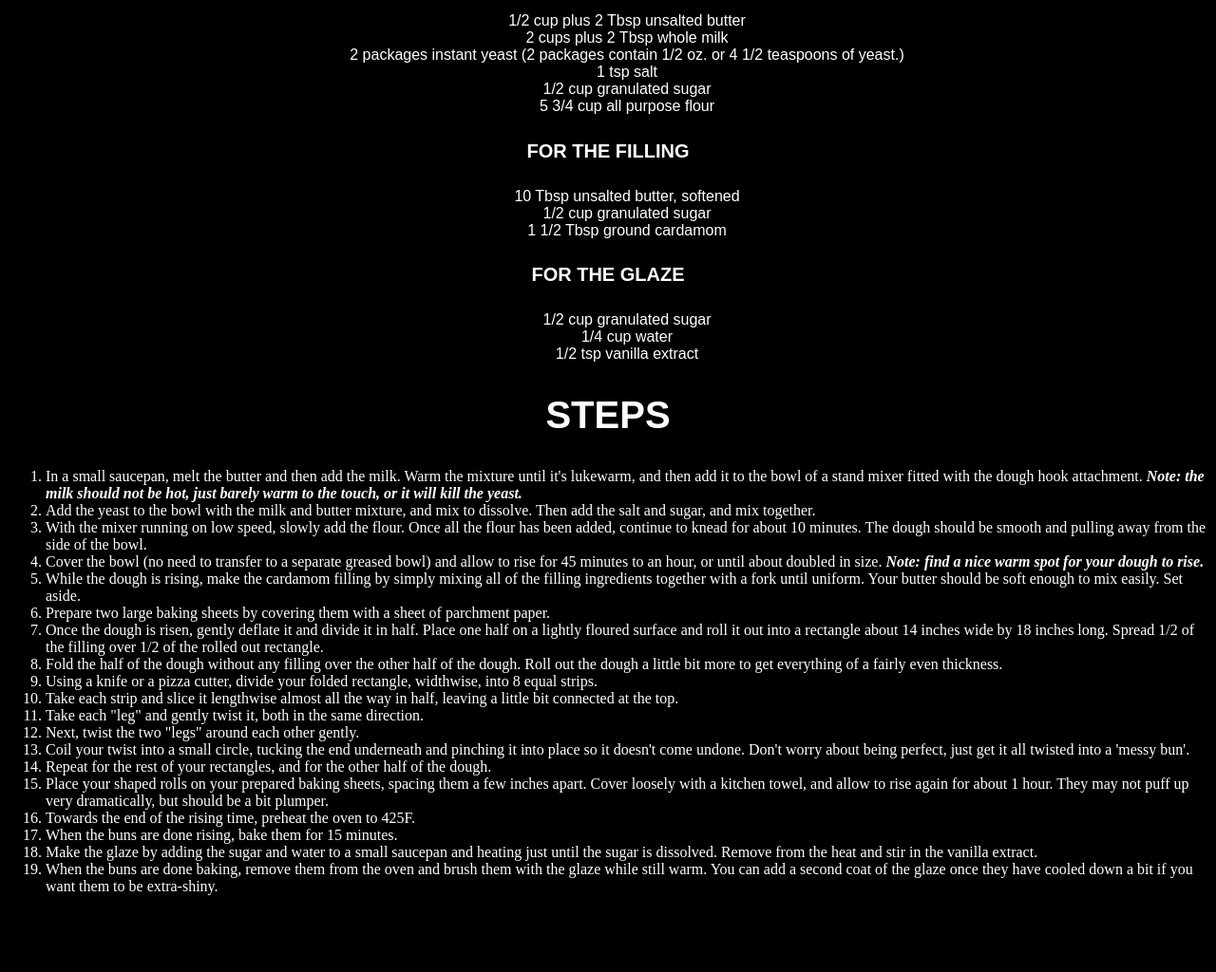
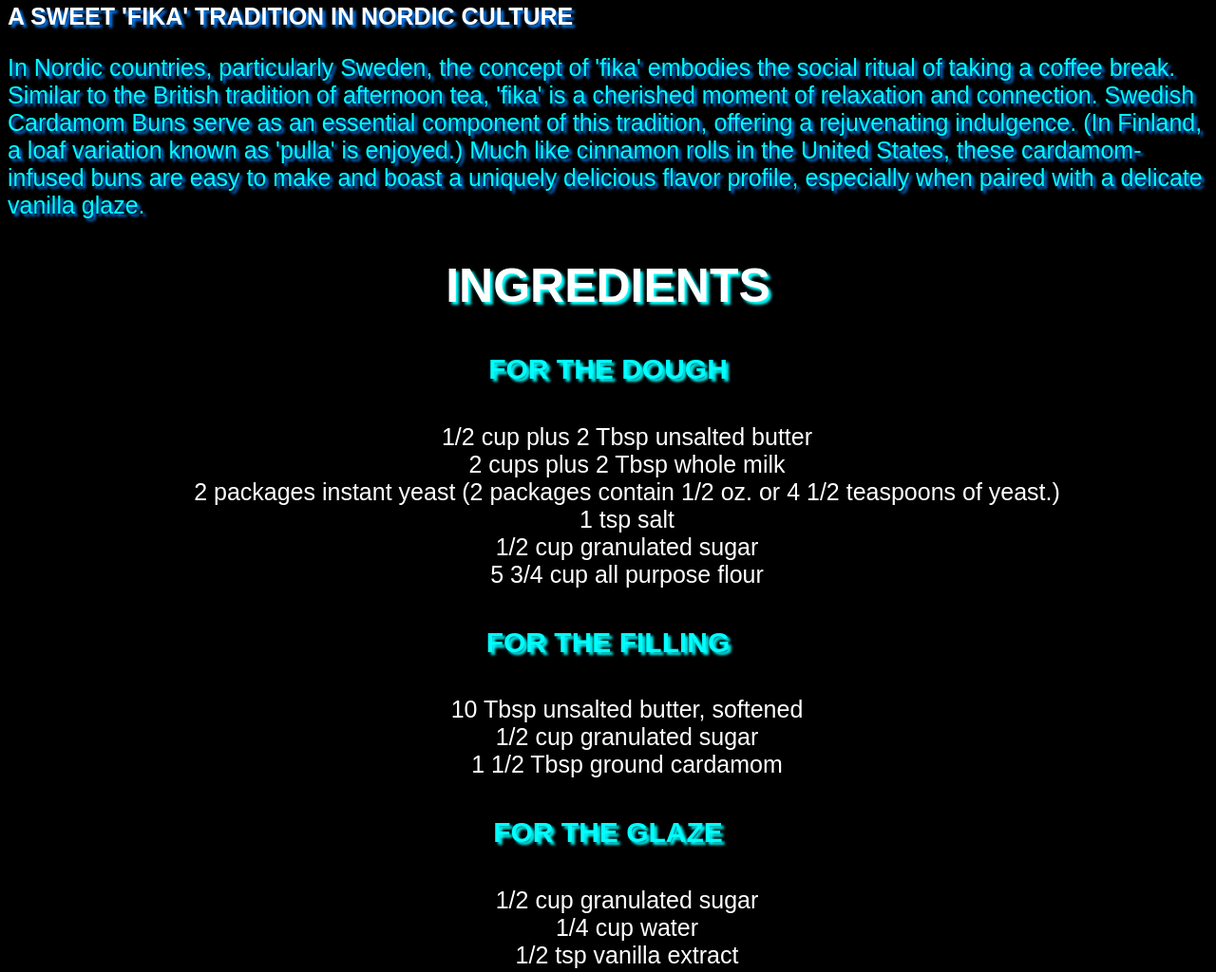
Before and after one commit to jiju-dev/odin-recipes, a plain HTML site: page recipes/swedish-cardamom-buns.html in a window 1280 px wide. Shown: the part 924-1948 px from the top of the page at 95% size. Before the commit the page ends 1883 px from the top, so only its background shows below. Drawn offline with Linux system fonts and the light colour scheme.

Commit message:
Adjust heading and paragraph style

```diff
--- a/recipes/swedish-cardamom-buns.html
+++ b/recipes/swedish-cardamom-buns.html
@@ -8,7 +8,7 @@
     <body>
         <h1>SWEDISH CARDAMOM BUNS</h1>
 
-        <img src="../images/buns.jpg" alt="Swedish Cardamom Buns" height="400" width="400" class="center">
+        <img src="../images/buns.jpg" alt="Swedish Cardamom Buns" height="500" width="500" class="center">
 
         <h2>DESCRIPTION</h2>
 
--- a/style.css
+++ b/style.css
@@ -10,27 +10,38 @@ h2,
 h3,
 h4 {
     font-family: Norse-Bold, Papyrus, fantasy;
-    font-size: 50px;
+    font-size: 70px;
     font-weight: 700;
-    text-align: center
+    text-align: center;
+    color: hsl(100,100%,100%);
+    text-shadow: 3px 3px 3px hsl(180,100%,50%);
 }
 
 h2 {
+    font-size: 50px;
+}
+
+h3 {
     font-size: 40px;
 }
 
-h3 {
+h4 {
+    font-family: Papyrus, fantasy;
     font-size: 30px;
-}
+    color: hsl(180,100%,50%);
+    text-shadow: hsl(100,100%,100%);
+    }
 
-h4 {
-    font-size: 20px;
+ol {
+    font-family: Papyrus, fantasy;
+    font-size: 25px;
 }
 
 ul {
     list-style-type: none;
     text-align: center;
-    font-family: Arial, Helvetica, sans-serif;
+    font-family: Papyrus, fantasy;
+    font-size: 25px;
 }
 
 .center {
@@ -44,3 +55,10 @@ ul {
     font-size: 25px;
     font-weight: 700;
 }
+
+p {
+    font-family: Papyrus, fantasy;
+    font-size: 25px;
+    color: hsl(180,100%,50%);
+    text-shadow: hsl(210,100%,50%) 3px 3px 3px;
+}
```
Also changed, not shown: index.html (+3 -3 lines), recipes/norwegian-rhubarb-almond-cake.html (+1 -1 lines), recipes/scandinavian-white-chocolate-cake.html (+1 -1 lines).
